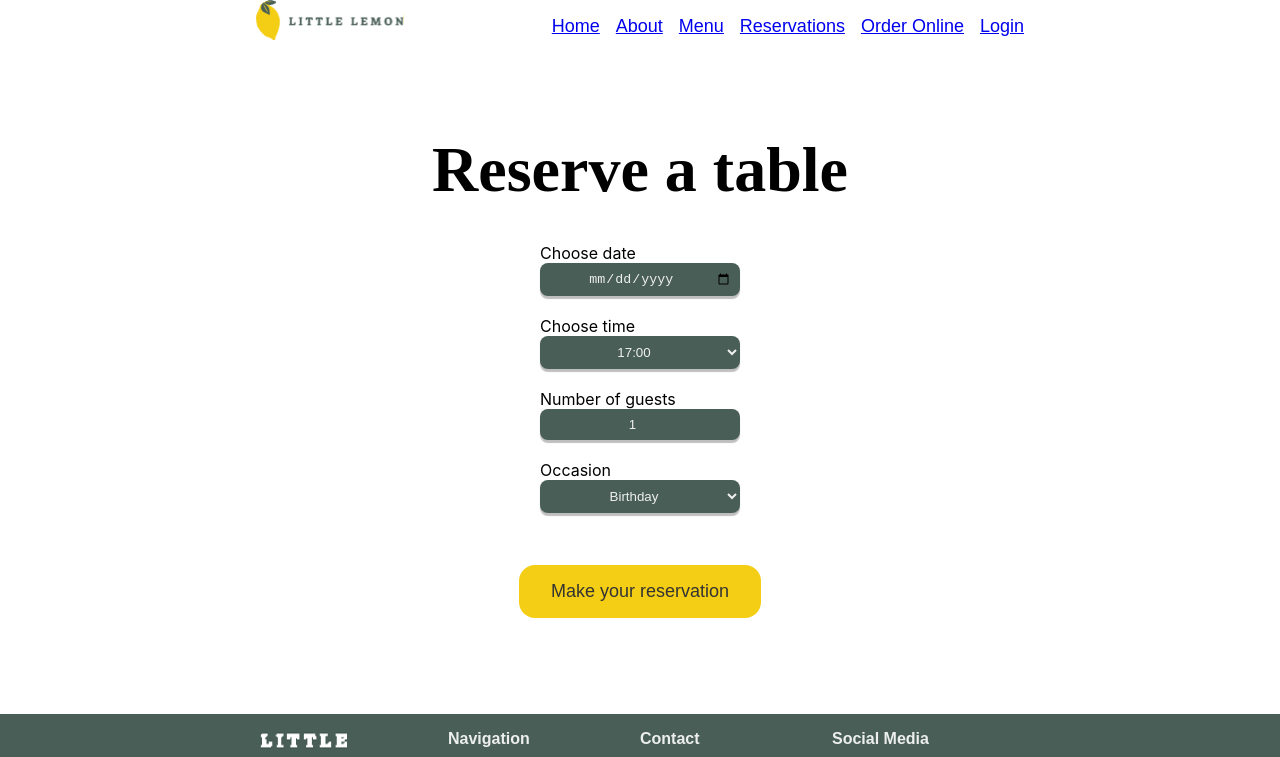
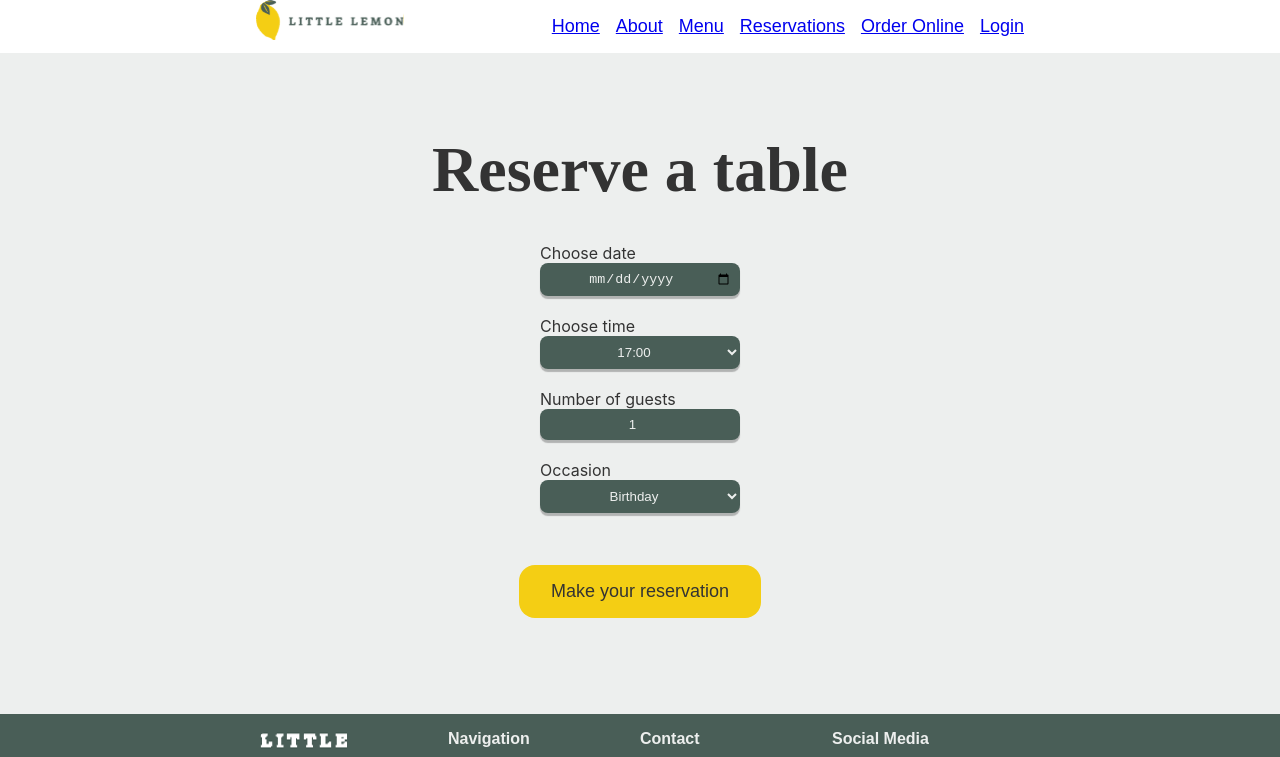
Before and after one commit to mw-5/little-lemon, a React (Create React App) app: page /booking in a window 1280 px wide. Shown: the top 757 px of the page. Built offline with nearby package versions, Linux system fonts and the light colour scheme.

Commit message:
feat: Style colors of booking page

```diff
--- a/src/pages/BookingPage/BookingPage.css
+++ b/src/pages/BookingPage/BookingPage.css
@@ -3,6 +3,8 @@
     flex-direction: column;
     gap: 20px;
     padding: 4rem;
+    background-color: var(--secondary-color-3);
+    color: var(--secondary-color-4);
 
     h1 {
         text-align: center;
```
